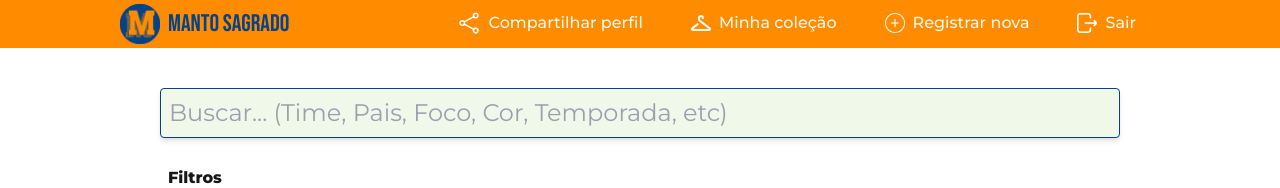
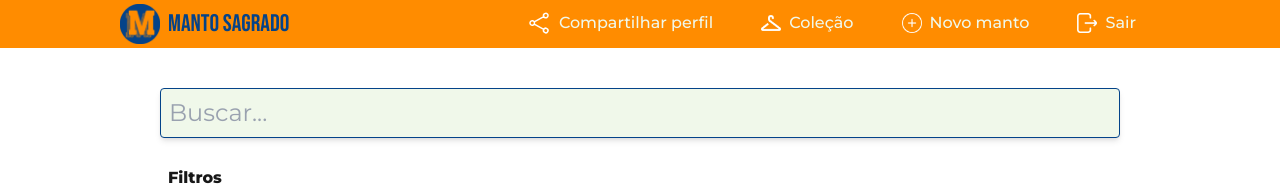
Before and after one commit to CMatchelo/manto-sagrado, a Next.js app: page /profile/1 in a window 1280 px wide. Shown: the top 188 px of the page. Built offline with nearby package versions, Linux system fonts and the light colour scheme; no server answers; the database is empty; sample sign-in values are in the browser's storage.

Commit message:
Fix: Minors layout bug

```diff
--- a/src/app/newjersey/page.tsx
+++ b/src/app/newjersey/page.tsx
@@ -31,7 +31,6 @@ const NewJersey = () => {
 
     useEffect(() => {
         setMounted(true);
-        console.log("oi")
     }, []);
 
     const handleSubmit = async (e: React.FormEvent) => {
--- a/src/app/profile/components/jerseyCard.tsx
+++ b/src/app/profile/components/jerseyCard.tsx
@@ -72,7 +72,7 @@ const JerseyCard = ({ jersey, onJerseyClick }: JerseyCardProps) => {
     }
 
     return (
-        <div className="flex flex-col items-center relative px-2 pt-2
+        <div className="flex flex-col relative px-2 pt-2
             bg-secondary-1 shadow-2xl border-1 border-primary-1 rounded-md">
             {displayDelete && (
                 <div className='absolute inset-0 z-20 flex items-center justify-center'>
@@ -86,13 +86,15 @@ const JerseyCard = ({ jersey, onJerseyClick }: JerseyCardProps) => {
                     </div>
                 </div>
             )}
-
-            <h2 className="font-semibold text-lg sm:text-xl lg:text-2xl w-full text-black text-center whitespace-nowrap overflow-hidden text-ellipsis">{jersey.team}</h2>
+            <div>
+                <h2 className="font-semibold text-3xl sm:text-xl lg:text-2xl w-full text-black text-center overflow-hidden text-ellipsis">{jersey.team}</h2>
                 <h2 className="text-md sm:text-lg w-full text-black text-center whitespace-nowrap overflow-hidden text-ellipsis">
                     {jersey.season ? jersey.season : "\u00A0"}
                 </h2>
-            <ImageSlide photoFront={jersey.photoFront} photoBack={jersey.photoBack} className="object-cover" />
-            <div className="flex flex-row space-x-2 w-full">
+            </div>
+            <div className="mt-auto">
+                <ImageSlide photoFront={jersey.photoFront} photoBack={jersey.photoBack} className="object-cover self-end" />
+                <div className="flex flex-row space-x-2 w-full self-end">
                     <Btn onClick={() => onJerseyClick(jersey)}>Detalhes</Btn>
                     {canDelete && (
                         <div className="flex flex-row">
@@ -105,6 +107,7 @@ const JerseyCard = ({ jersey, onJerseyClick }: JerseyCardProps) => {
                     )}
                 </div>
             </div>
+        </div>
     )
 }
 
--- a/src/app/profile/components/jerseyPopup.tsx
+++ b/src/app/profile/components/jerseyPopup.tsx
@@ -36,21 +36,21 @@ const JerseyPopup = ({ jersey, setPopup }: JerseyPopupProps) => {
         <div className="z-30 w-[95%] md:w-[90%] flex justify-center max-w-4xl">
             {jersey && (
                 <div className="flex flex-col md:flex-row w-[90%] md:w-full
-                    bg-white rounded-lg max-h-150 relative">
+                    bg-white rounded-lg h-[90vh] md:max-h-[500px] relative">
                     <div className="text-black bg-secondary-1 border-1 border-black
                     w-8 h-8 p-2 rounded-full absolute -right-2 -top-3
                     flex items-center justify-center cursor-pointer z-100"
                     onClick={() => setPopup(false)}>
                         X
                     </div>
-                    <div className="flex flex-col w-full md:w-1/2 overflow-hidden p-5 relative h-[50%] md:h-[100%] ">
+                    <div className="flex flex-col w-full md:w-1/2 overflow-hidden p-5 relative h-[80%] md:h-[100%] ">
                         <ImageSlide photoFront={jersey.photoFront} photoBack={jersey.photoBack} className="object-contain" />
                     </div>
                     <div className="flex flex-col w-full md:w-1/2 bg-secondary-1
-                        rounded-ls shadow-xl p-5 text-terciary-1
+                        rounded-ls shadow-xl p-5 pb-5 text-terciary-1
                         h-[50%] md:h-[100%] overflow-y-auto">
                         <div className="flex justify-center
-                         text-4xl font-bold">
+                         text-2xl font-bold">
                             {jersey.team}
                         </div>
                         <div className="flex justify-center
--- a/src/app/profile/components/jerseyTable.tsx
+++ b/src/app/profile/components/jerseyTable.tsx
@@ -61,10 +61,10 @@ const JerseyTable = ({ collection }: JerseyTableProps) => {
         <input
           className='bg-secondary-1 p-2 w-full rounded-sm border-1 border-terciary-1 shadow-md
           text-2xl text-terciary-1 placeholder:text-gray-400'
-          placeholder='Buscar... (Time, Pais, Foco, Cor, Temporada, etc)' onChange={(e) => termSearch(e.target.value)}></input>
+          placeholder='Buscar...' onChange={(e) => termSearch(e.target.value)}></input>
         <Filter jerseyCollection={collection} filterSearch={filterSearch} />
         <div className='bg-transparent mb-10
-        grid grid-cols-2 md:grid-cols-3 lg:grid-cols-4 gap-4'>
+        grid grid-cols-1 md:grid-cols-3 lg:grid-cols-4 gap-4'>
           {filtederCollection?.map((jersey: JerseyType, index: number): JSX.Element => (
             <JerseyCard jersey={jersey} key={index} onJerseyClick={handleCurrentJersey} />
           ))}
--- a/src/components/header.tsx
+++ b/src/components/header.tsx
@@ -65,11 +65,11 @@ const Header = () => {
                     Link copiado para sua área de transferência. Agora é só enviar para quem você quer e compartilhar sua coleção de mantos
                 </div>
             )}
-            <div className='md:hidden absolute left-[5%]'>
-                <MenuButton onClick={toggleMenu}>
+            <div className='md:hidden absolute pl-5 left-0'>
+                <MenuButton onClick={toggleMenu} className='' >
                     <MenuIcon width={20} height={20} />
                     {menuOpen && (
-                        <div className='absolute w-60 left-[-40%] mt-50 pl-1 bg-primary-1 rounded-md shadow-lg z-10'>
+                        <div className='absolute left-0 top-9 w-60 pl-1 bg-primary-1 rounded-b-md shadow-lg z-10'>
                             {user ? (
                                 <>
                                     <MenuButton onClick={copyUrlWithString} label='Compartilhar perfil' className="px-5 py-5" >
@@ -77,10 +77,10 @@ const Header = () => {
                                             <path strokeLinecap="round" strokeLinejoin="round" d="M7.217 10.907a2.25 2.25 0 1 0 0 2.186m0-2.186c.18.324.283.696.283 1.093s-.103.77-.283 1.093m0-2.186 9.566-5.314m-9.566 7.5 9.566 5.314m0 0a2.25 2.25 0 1 0 3.935 2.186 2.25 2.25 0 0 0-3.935-2.186Zm0-12.814a2.25 2.25 0 1 0 3.933-2.185 2.25 2.25 0 0 0-3.933 2.185Z" />
                                         </svg>
                                     </MenuButton>
-                                    <MenuButton onClick={goToProfile} label='Minha coleção' className="px-5 py-5">
+                                    <MenuButton onClick={goToProfile} label='Coleção' className="px-5 py-5">
                                         <HangerIcon width={20} height={20} />
                                     </MenuButton>
-                                    <MenuButton onClick={goToRegister} label='Registrar nova' className="px-5 py-5 border-t border-gray-200">
+                                    <MenuButton onClick={goToRegister} label='Novo manto' className="px-5 py-5 border-t border-gray-200">
                                         <AddIcon width={20} height={20} />
                                     </MenuButton>
                                     <MenuButton onClick={logout} label='Sair' className="px-5 py-5">
@@ -111,10 +111,10 @@ const Header = () => {
                                 <path strokeLinecap="round" strokeLinejoin="round" d="M7.217 10.907a2.25 2.25 0 1 0 0 2.186m0-2.186c.18.324.283.696.283 1.093s-.103.77-.283 1.093m0-2.186 9.566-5.314m-9.566 7.5 9.566 5.314m0 0a2.25 2.25 0 1 0 3.935 2.186 2.25 2.25 0 0 0-3.935-2.186Zm0-12.814a2.25 2.25 0 1 0 3.933-2.185 2.25 2.25 0 0 0-3.933 2.185Z" />
                             </svg>
                         </MenuButton>
-                        <MenuButton onClick={goToProfile} label='Minha coleção' >
+                        <MenuButton onClick={goToProfile} label='Coleção' >
                             <HangerIcon width={20} height={20} />
                         </MenuButton>
-                        <MenuButton onClick={goToRegister} label='Registrar nova'>
+                        <MenuButton onClick={goToRegister} label='Novo manto'>
                             <AddIcon width={20} height={20} />
                         </MenuButton>
                         <MenuButton onClick={logout} label='Sair' >
--- a/src/hooks/useJerseys.ts
+++ b/src/hooks/useJerseys.ts
@@ -29,8 +29,6 @@ export function useJerseys(localCollection?: JerseyType[], setLocalCollection?:
             if (setLocalCollection) {
                 setLocalCollection((prev) => [...prev, jerseyWithId]);
             }
-
-            console.log("Jersey criada e contador atualizado com sucesso!");
         } catch (error) {
             console.error("Erro ao salvar jersey:", error);
             throw error;
@@ -38,7 +36,6 @@ export function useJerseys(localCollection?: JerseyType[], setLocalCollection?:
     };
 
     const deleteJersey = async (id: string | undefined) => {
-        console.log("Deleting", id)
         if (!user) throw new Error("Usuário não autenticado!");
         const userId = user?.uid
         if (!id) return
```
Lines whose indentation alone changed are shown as unchanged.
